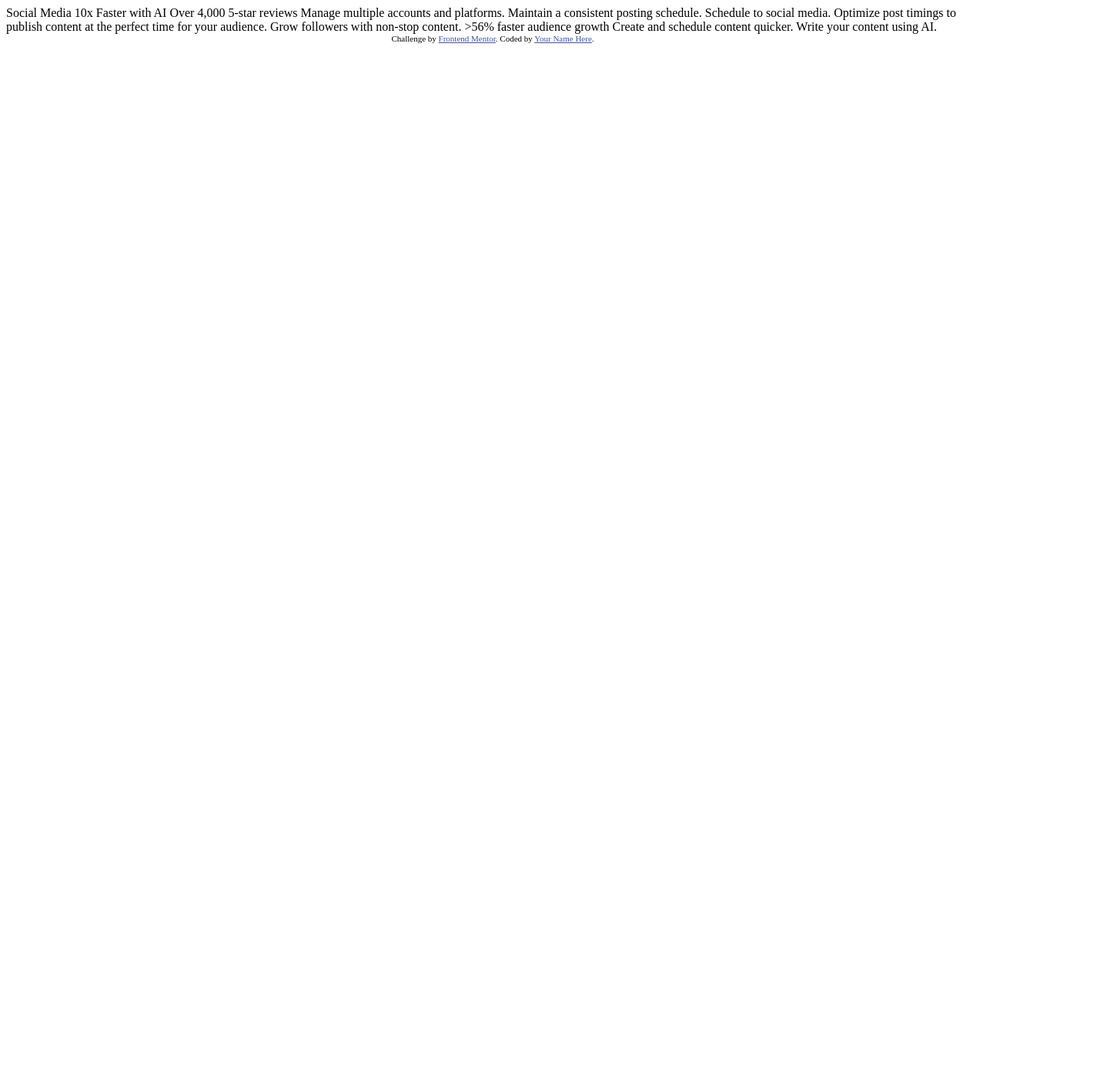
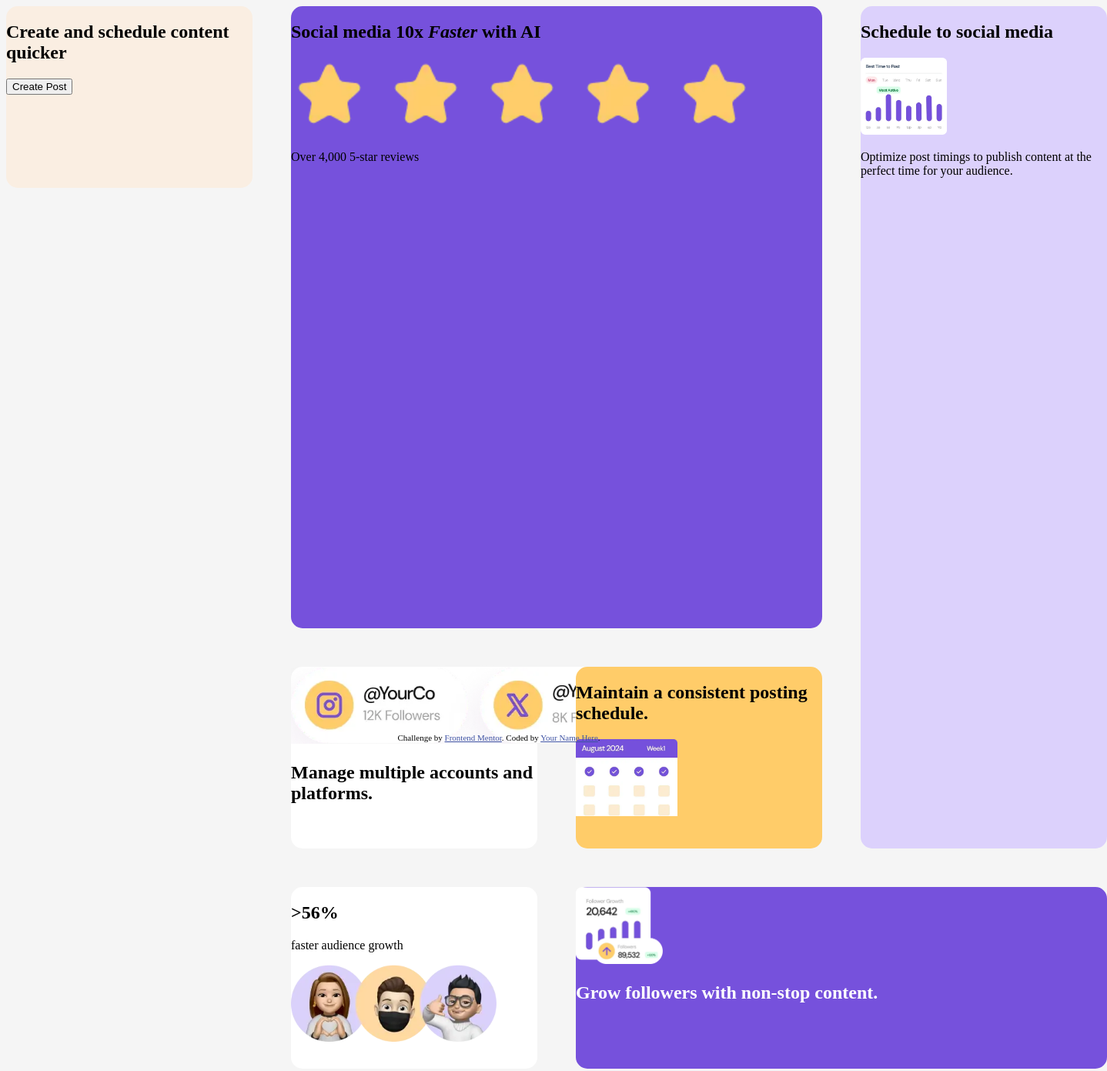
Before and after one commit to deji-ice/bento-grid-main, a plain HTML site: page index.html in a window 1280 px wide. Shown: the top 1391 px of the page at 77% size, 1438 px wide, since content can reach past the window. Before the commit the page ends 800 px from the top, so only its background shows below. Drawn offline with Linux system fonts and the light colour scheme.

Commit message:
Refactor CSS grid layout and add new styles
This commit refactors the CSS grid layout in the index.css file to create a 4x5 grid with specified column and row sizes. It also adds new styles for different grid items, such as the "create", "write", "social", "schedule", "manage", "maintain", "percent", and "grow" sections. The changes improve the overall design and layout of the webpage.

Closes #123

```diff
--- a/index.css
+++ b/index.css
@@ -1,8 +1,64 @@
 body {
-  background: white;
+  background: #f5f5f5;
   height: 100vh;
+  width: 100vw;
 }
 
 main {
+  display: grid;
+  grid-template-columns: 25% 25% 25% 25%;
+  grid-template-rows: 25% 25% 25% 25% 25% ;
+  gap: 50px;
+}
+div {
+  border-radius: 15px;
+}
+img {
+  height: 100px;
+}
 
+.create {
+  background-color: #faeee2;
+  grid-row: 1/ span 1;
+  grid-column: 1/2;
 }
+.write {
+  background-color: #ffcc69;
+  grid-row: 6/ span 1;
+  grid-column: 1/2;
+}
+
+.social {
+  background-color: #7651dc;
+  grid-column: 2/4;
+  grid-row: 1/4;
+}
+
+.schedule {
+  background-color: #dcd1fc;
+  grid-column: 4/5;
+  grid-row: 1/5;
+}
+
+
+.manage {
+  background-color: white;
+  grid-column: 2/2;
+}
+.maintain {
+  background-color: #ffcc69;
+  grid-column: 3/3;
+}
+
+.percent {
+  background-color: white;
+  grid-column: 2/ 3;
+  grid-row: 5/6;
+}
+
+.grow {
+  background-color: #7651dc;
+  color: white;
+  grid-column: 3/5;
+  grid-row: 5/6;
+}
--- a/index.html
+++ b/index.html
@@ -1,41 +1,86 @@
 <!DOCTYPE html>
 <html lang="en">
   <head>
-  <meta charset="UTF-8">
-  <meta name="viewport" content="width=device-width, initial-scale=1.0"> <!-- displays site properly based on user's device -->
+    <meta charset="UTF-8" />
+    <meta name="viewport" content="width=device-width, initial-scale=1.0" />
+    <!-- displays site properly based on user's device -->
 
-  <link rel="icon" type="image/png" sizes="32x32" href="./assets/images/favicon-32x32.png">
+    <link
+      rel="icon"
+      type="image/png"
+      sizes="32x32"
+      href="./assets/images/favicon-32x32.png"
+    />
+    <link rel="stylesheet" href="index.css" />
 
     <title>Frontend Mentor | Bento grid</title>
 
     <!-- Feel free to remove these styles or customise in your own stylesheet 👍 -->
     <style>
-    .attribution { font-size: 11px; text-align: center; }
-    .attribution a { color: hsl(228, 45%, 44%); }
+      .attribution {
+        font-size: 11px;
+        text-align: center;
+      }
+      .attribution a {
+        color: hsl(228, 45%, 44%);
+      }
     </style>
   </head>
   <body>
+    <main>
+      <div class="social">
+        <h2>Social media <span>10x</span> <i>Faster</i> with AI</h2>
+        <img src="./assets/images/illustration-five-stars.webp" alt="" />
+        <p>Over 4,000 5-star reviews</p>
+      </div>
+      <div class="manage">
+        <img
+          src="./assets/images/illustration-multiple-platforms.webp"
+          alt=""
+        />
+        <h2>Manage multiple accounts and platforms.</h2>
+      </div>
 
-  Social Media 10x Faster with AI
-  Over 4,000 5-star reviews
+      <div class="create">
+        <h2>Create and schedule content <span>quicker</span></h2>
 
-  Manage multiple accounts and platforms.
+        <button>Create Post</button>
+      </div>
 
-  Maintain a consistent posting schedule.
+      <div class="maintain">
+        <h2>Maintain a consistent posting schedule.</h2>
+        <img
+          src="./assets/images/illustration-consistent-schedule.webp"
+          alt=""
+        />
+      </div>
 
-  Schedule to social media.
-  Optimize post timings to publish content at the perfect time for your audience.
-
-  Grow followers with non-stop content.
-
-  >56% faster audience growth
-
-  Create and schedule content quicker.
-
-  Write your content using AI.
+      <div class="schedule">
+        <h2>Schedule to social media</h2>
+        <img src="./assets/images/illustration-schedule-posts.webp" alt="" />
+        <p>
+          Optimize post timings to publish content at the perfect time for your
+          audience.
+        </p>
+      </div>
+      <div class="grow">
+        <img src="./assets/images/illustration-grow-followers.webp" alt="" />
+        <h2>Grow followers with non-stop content.</h2>
+      </div>
+      <div class="percent">
+        <h2>>56%</h2>
+        <p>faster audience growth</p>
+        <img src="./assets/images/illustration-audience-growth.webp" alt="" />
+      </div>
+      <div class="write">
+        <h2>Write your content using AI.</h2>
+        <img src="./assets/images/illustration-ai-content.webp" alt="" />
+      </div>
+    </main>
 
     <div class="attribution">
-    Challenge by <a href="https://www.frontendmentor.io?ref=challenge">Frontend Mentor</a>.
+      Challenge by
+      <a href="https://www.frontendmentor.io?ref=challenge">Frontend Mentor</a>.
       Coded by <a href="#">Your Name Here</a>.
     </div>
   </body>
```
Lines whose indentation alone changed are shown as unchanged.
